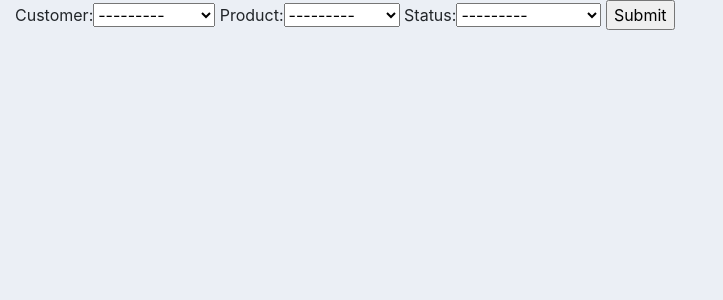
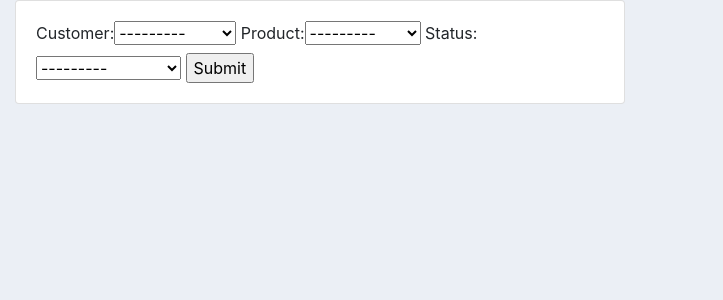
Before and after one commit to RafsanRifat/Customer-Management-System, a Django app: page /create_order/ in a window 1280 px wide. Shown: the part 59-359 px from the top of the page, without its empty margins (0-723 px from the left). Run offline with Django 3.2, Linux system fonts and the light colour scheme; data comes from the database, SQL or seed files in the repository; both versions use the stored data as it was after the commit; some libraries are stand-ins or nearby versions.

Commit message:
added some style in delete and form page

```diff
--- a/accounts/templates/accounts/order_form.html
+++ b/accounts/templates/accounts/order_form.html
@@ -3,9 +3,15 @@
 {% load static %}
 
 {% block content %}
-    <form action="" method="POST">
-    {% csrf_token %}
-        {{ form }}
-        <input type="submit" name="submit">
-    </form>
+    <div class="row">
+        <div class="col-md-6">
+            <div class="card card-body">
+                <form action="" method="POST">
+                {% csrf_token %}
+                    {{ form }}
+                    <input type="submit" name="submit">
+                </form>
+            </div>
+        </div>
+    </div>
 {% endblock %}
```
Also changed, not shown: accounts/templates/accounts/delete.html (+12 -7 lines), db.sqlite3.
